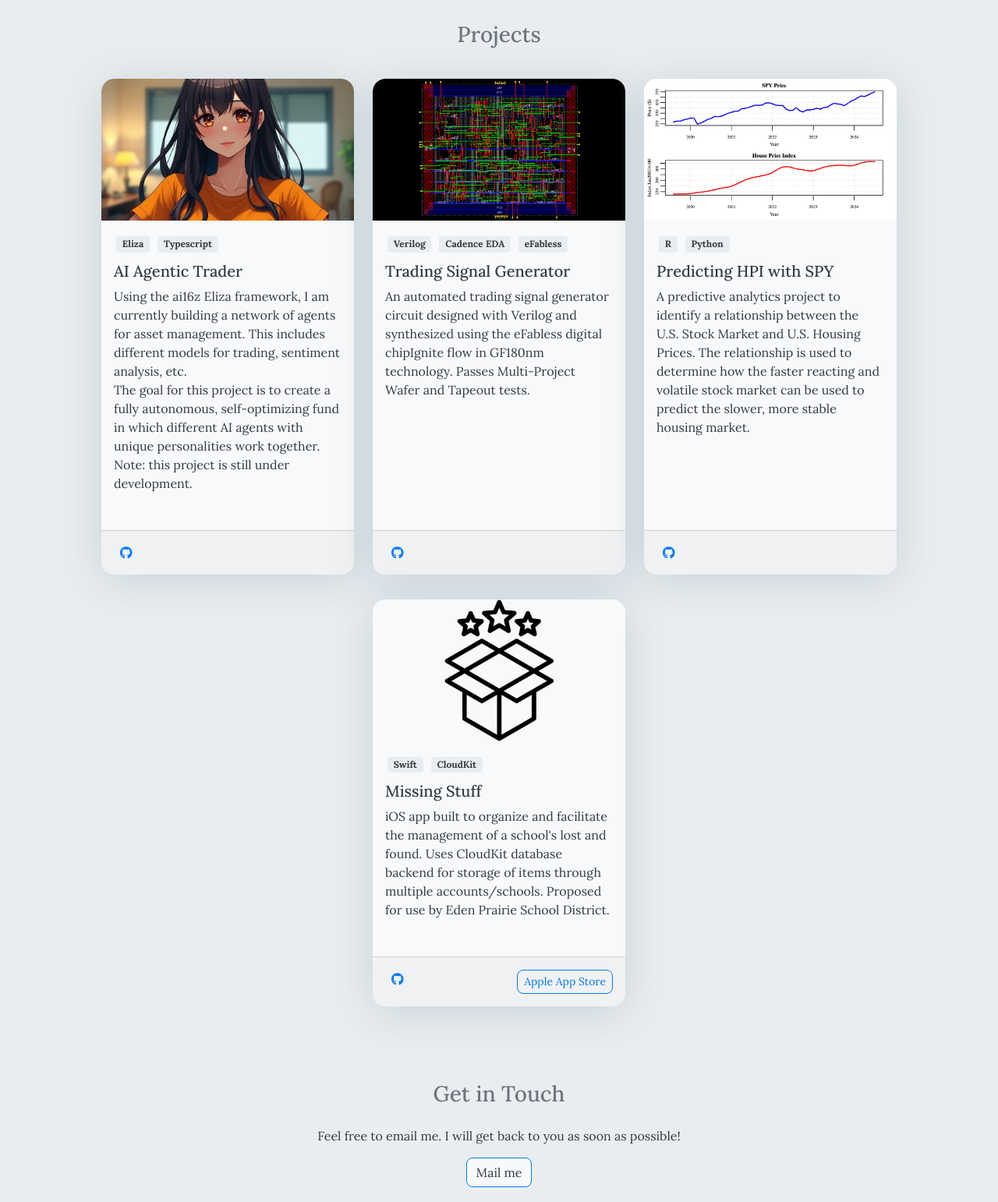
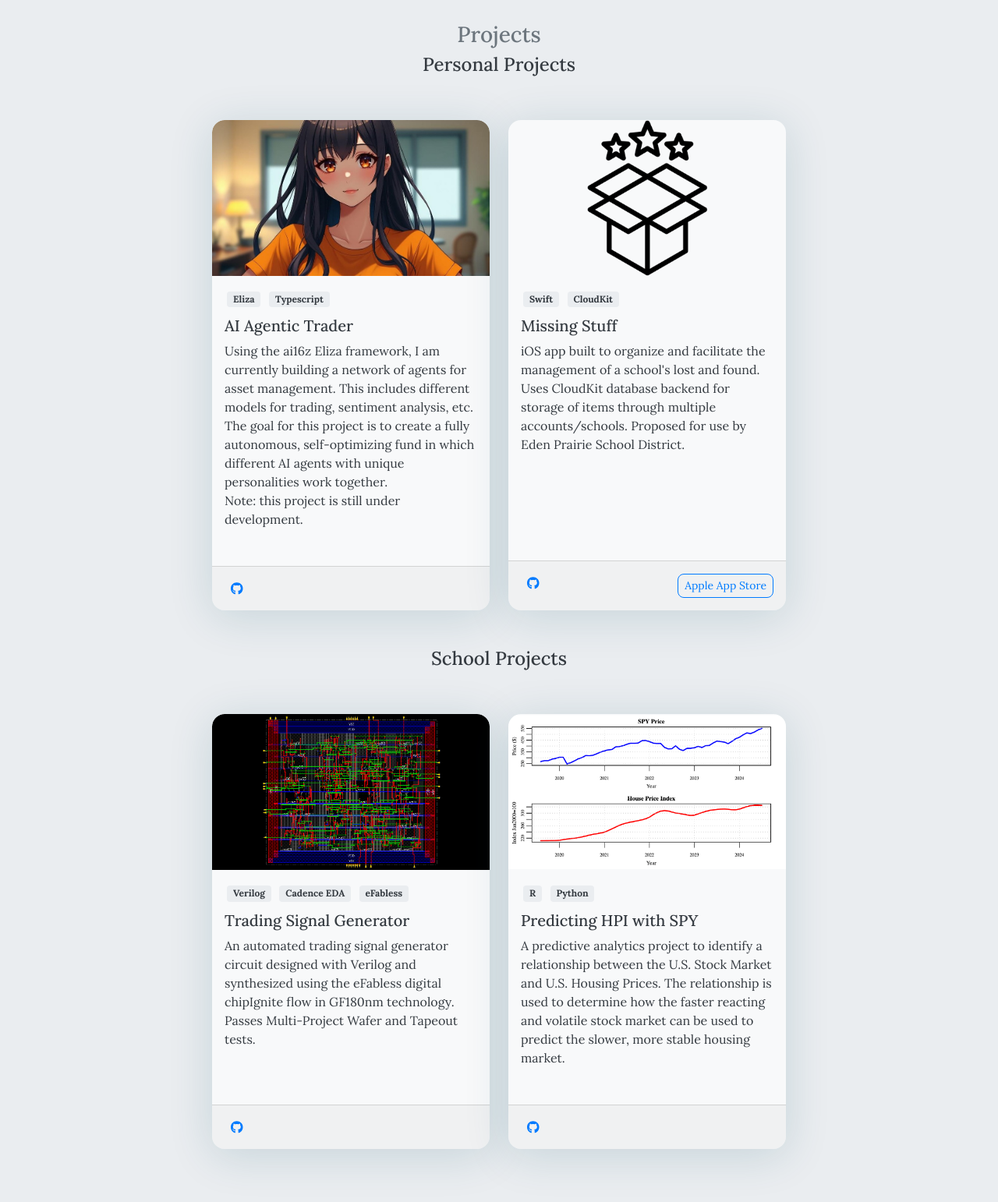
Before and after one commit to maxj723/maxj723.github.io, a plain HTML site: page index.html in a window 1280 px wide. Shown: the part 2920-4462 px from the top of the page at 78% size. Drawn offline with Linux system fonts and the light colour scheme.

Commit message:
Update to have two project sections

```diff
--- a/index.html
+++ b/index.html
@@ -985,8 +985,12 @@ Rome, IT - Summer 2023</p>
 <section id="projects" class="py-5">
     <div class="container">
         <h3 class="text-center">Projects</h3>
-        <div class="row justify-content-center px-3 px-md-5">
 
+        <!-- Personal Projects Subsection -->
+        <div class="row justify-content-center mb-5">
+            <div class="col-12">
+                <h4 class="text-center mb-4">Personal Projects</h4>
+            </div>
             <div class="col-lg-4 col-md-6 my-3">
                 <div class="card my-3 h-100" title="AI Agentic Trader">
                     <div class="card-head">
@@ -1025,6 +1029,51 @@ Rome, IT - Summer 2023</p>
                 </div>
             </div>
 
+            <div class="col-lg-4 col-md-6 my-3">
+                <div class="card my-3 h-100" title="Missing Stuff">
+                    <div class="card-head">
+                        <img class="card-img-top" src="/images/projects/lightLogo_16x9.png" alt="Missing Stuff">
+                    </div>
+                    <div class="card-body bg-transparent p-3">
+                        <div class="pb-2 bg-transparent">
+
+                            <span class="badge badge-secondary">Swift</span>
+
+                            <span class="badge badge-secondary">CloudKit</span>
+
+                        </div>
+                        <h5 class="card-title bg-transparent mt-1">Missing Stuff</h5>
+                        <div class="card-text bg-transparent secondary-font">
+                            iOS app built to organize and facilitate the management of a school&#39;s lost and found. Uses CloudKit database backend for storage of items through multiple accounts/schools. Proposed for use by Eden Prairie School District.
+                        </div>
+                    </div>
+
+                    <div class="card-footer py-3">
+
+                        <span class="m-1 mx-2">
+                            <a href="https://github.com/maxj723/iOS-Portfolio-Johnson22" target="_blank">
+                                <i class="fab fa-github"></i>
+                            </a>
+                        </span>
+
+
+                        <span class="float-end">
+                            <a class="btn btn-sm" href="https://apps.apple.com/us/app/missing-stuff/id1617140249" target="_blank">
+                                Apple App Store
+                            </a>
+                        </span>
+
+                    </div>
+
+                </div>
+            </div>
+        </div>
+
+        <!-- School Projects Subsection -->
+        <div class="row justify-content-center">
+            <div class="col-12">
+                <h4 class="text-center mb-4">School Projects</h4>
+            </div>
             <div class="col-lg-4 col-md-6 my-3">
                 <div class="card my-3 h-100" title="Trading Signal Generator">
                     <div class="card-head">
@@ -1092,47 +1141,6 @@ Rome, IT - Summer 2023</p>
 
                 </div>
             </div>
-
-            <div class="col-lg-4 col-md-6 my-3">
-                <div class="card my-3 h-100" title="Missing Stuff">
-                    <div class="card-head">
-                        <img class="card-img-top" src="/images/projects/lightLogo_16x9.png" alt="Missing Stuff">
-                    </div>
-                    <div class="card-body bg-transparent p-3">
-                        <div class="pb-2 bg-transparent">
-
-                            <span class="badge badge-secondary">Swift</span>
-
-                            <span class="badge badge-secondary">CloudKit</span>
-
-                        </div>
-                        <h5 class="card-title bg-transparent mt-1">Missing Stuff</h5>
-                        <div class="card-text bg-transparent secondary-font">
-                            iOS app built to organize and facilitate the management of a school&#39;s lost and found. Uses CloudKit database backend for storage of items through multiple accounts/schools. Proposed for use by Eden Prairie School District.
-                        </div>
-                    </div>
-
-                    <div class="card-footer py-3">
-
-                        <span class="m-1 mx-2">
-                            <a href="https://github.com/maxj723/iOS-Portfolio-Johnson22" target="_blank">
-                                <i class="fab fa-github"></i>
-                            </a>
-                        </span>
-
-
-                        <span class="float-end">
-                            <a class="btn btn-sm" href="https://apps.apple.com/us/app/missing-stuff/id1617140249" target="_blank">
-                                Apple App Store
-                            </a>
-                        </span>
-
-                    </div>
-
-                </div>
-            </div>
-
-
         </div>
     </div>
 </section>
```
